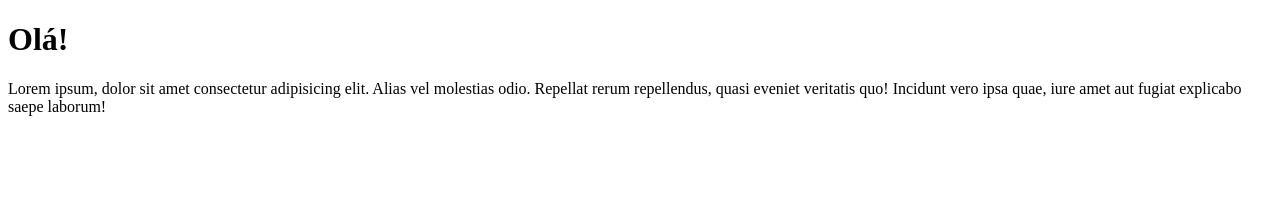
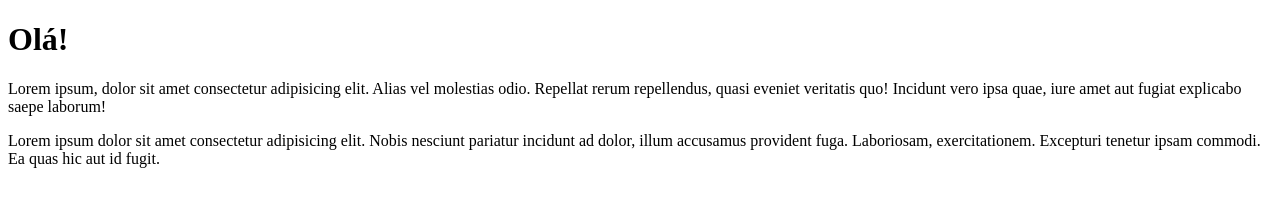
Before and after one commit to oliveirapoli/Ola-poli-do-futuro-e-mais, a plain HTML site: page my-site/index.html in a window 1280 px wide. Drawn offline with Linux system fonts and the light colour scheme.

Commit message:
Parágrafo adicionado!

```diff
--- a/my-site/index.html
+++ b/my-site/index.html
@@ -8,6 +8,7 @@
 <body>
     <h1>Olá!</h1>
     <p>Lorem ipsum, dolor sit amet consectetur adipisicing elit. Alias vel molestias odio. Repellat rerum repellendus, quasi eveniet veritatis quo! Incidunt vero ipsa quae, iure amet aut fugiat explicabo saepe laborum!</p>
+    <p>Lorem ipsum dolor sit amet consectetur adipisicing elit. Nobis nesciunt pariatur incidunt ad dolor, illum accusamus provident fuga. Laboriosam, exercitationem. Excepturi tenetur ipsam commodi. Ea quas hic aut id fugit.</p>
 
 </body>
 </html>
```
